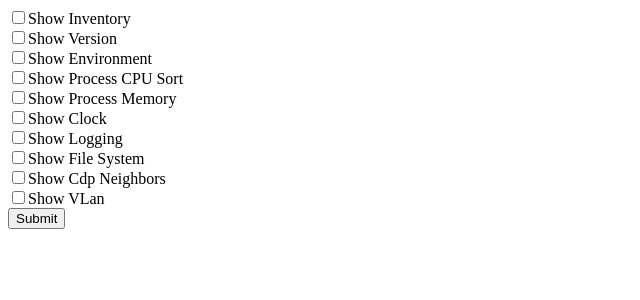
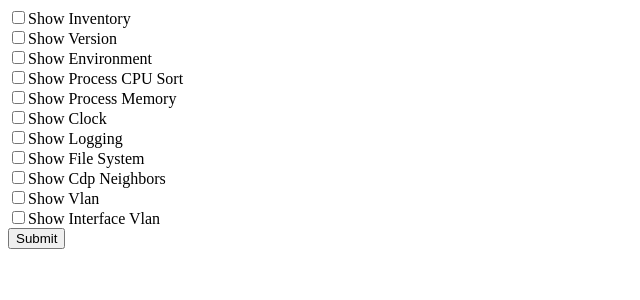
Before and after one commit to KengKKK/Easy-Connect, a Django app: page /function/ in a window 1280 px wide. Shown: the top 300 px of the page, without its empty margins (0-640 px from the left). Run offline with Django 3.2, Linux system fonts and the light colour scheme.

Commit message:
interface

```diff
--- a/myapp/template/function.html
+++ b/myapp/template/function.html
@@ -36,7 +36,8 @@
             <input type="checkbox">Show Logging<br>
             <input type="checkbox">Show File System<br>
             <input type="checkbox">Show Cdp Neighbors<br>
-            <input type="checkbox">Show VLan<br>
+            <input type="checkbox">Show Vlan<br>
+            <input type="checkbox">Show Interface Vlan<br>
 
             <input class="btn-primary align-center" type="submit" class="button1" value="Submit">
         </form>
```
